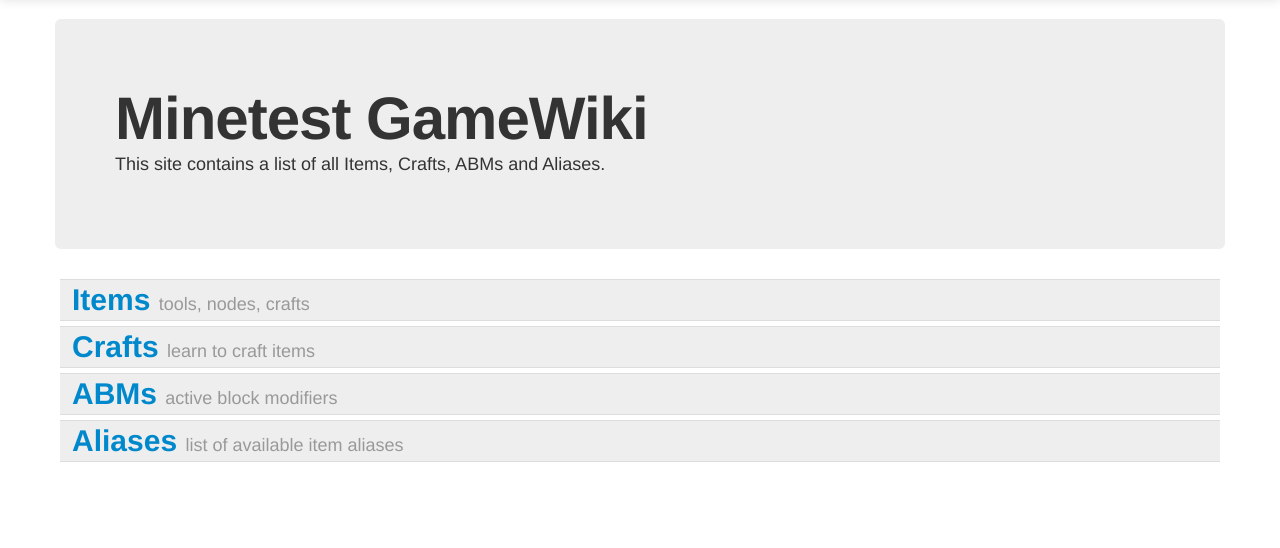
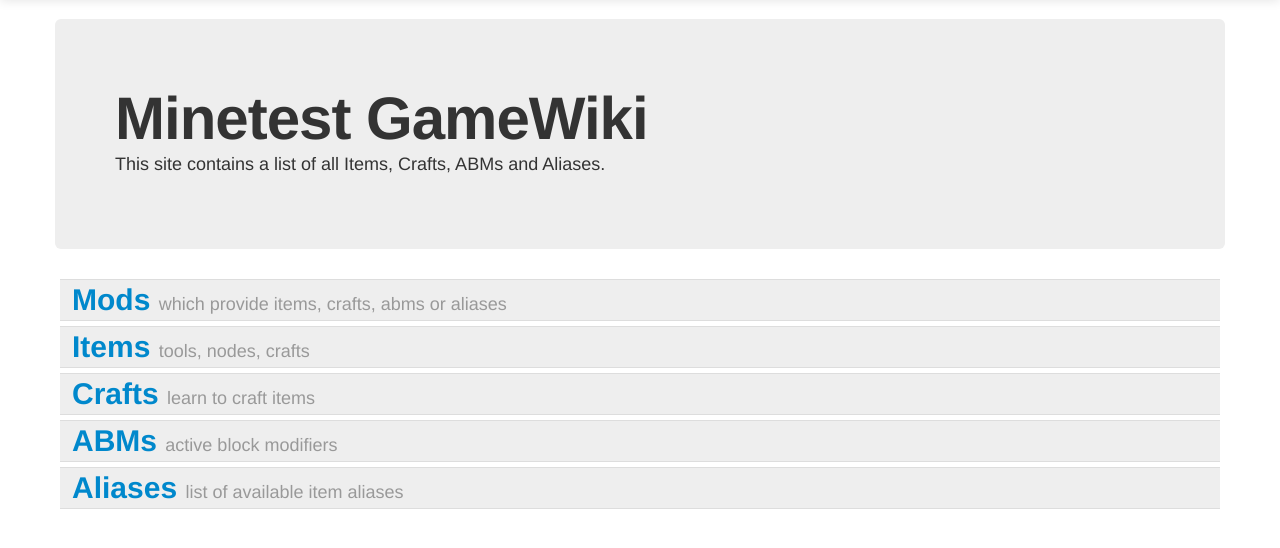
Before and after one commit to cornernote/minetest-game_wiki, a PHP site: page / in a window 1280 px wide. Shown: the part 41-589 px from the top of the page. Run offline with PHP 8.4, Linux system fonts and the light colour scheme; data comes from the database, SQL or seed files in the repository.

Commit message:
add mods to index

```diff
--- a/wiki/index.php
+++ b/wiki/index.php
@@ -28,6 +28,11 @@ require('globals.php');
 
 	<ul>
 		<li>
+			<h2><a href="mods.php">Mods
+				<small>which provide items, crafts, abms or aliases</small>
+			</a></h2>
+		</li>
+		<li>
 			<h2><a href="items.php">Items
 				<small>tools, nodes, crafts</small>
 			</a></h2>
```
